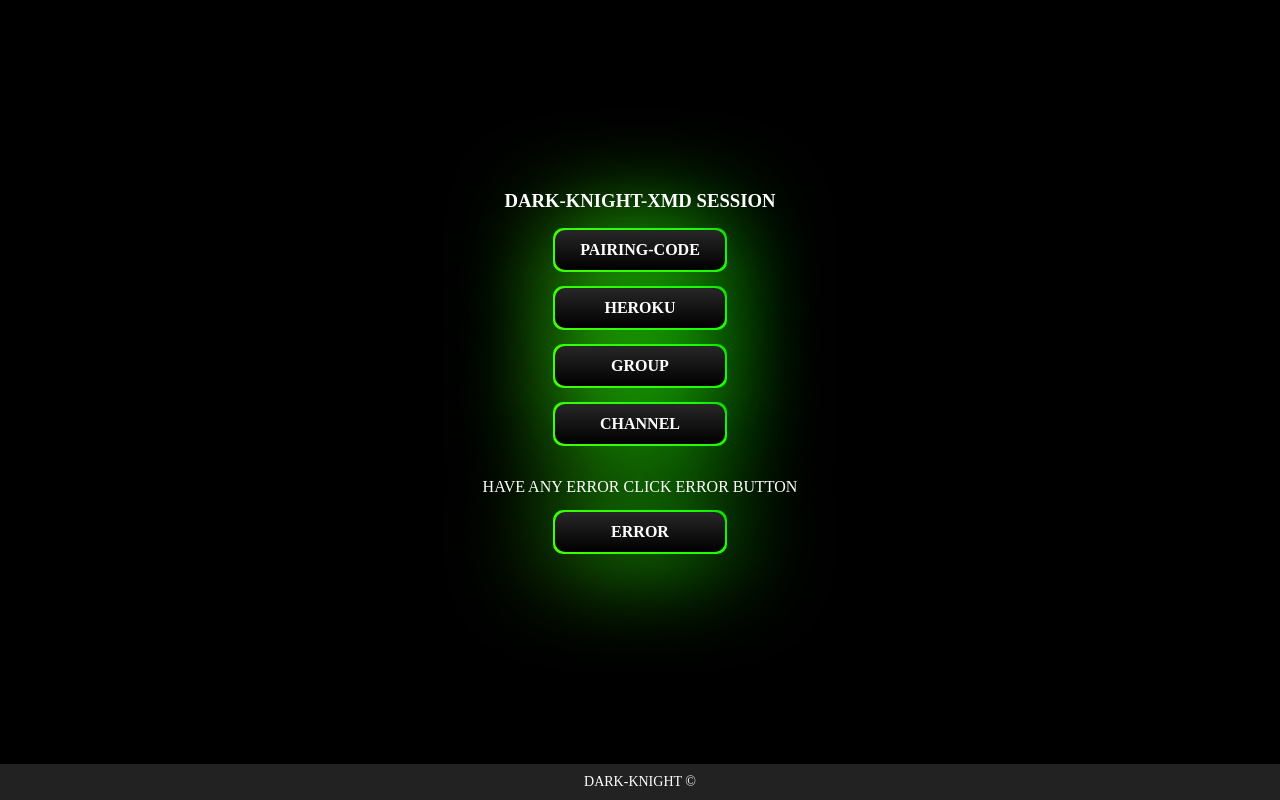
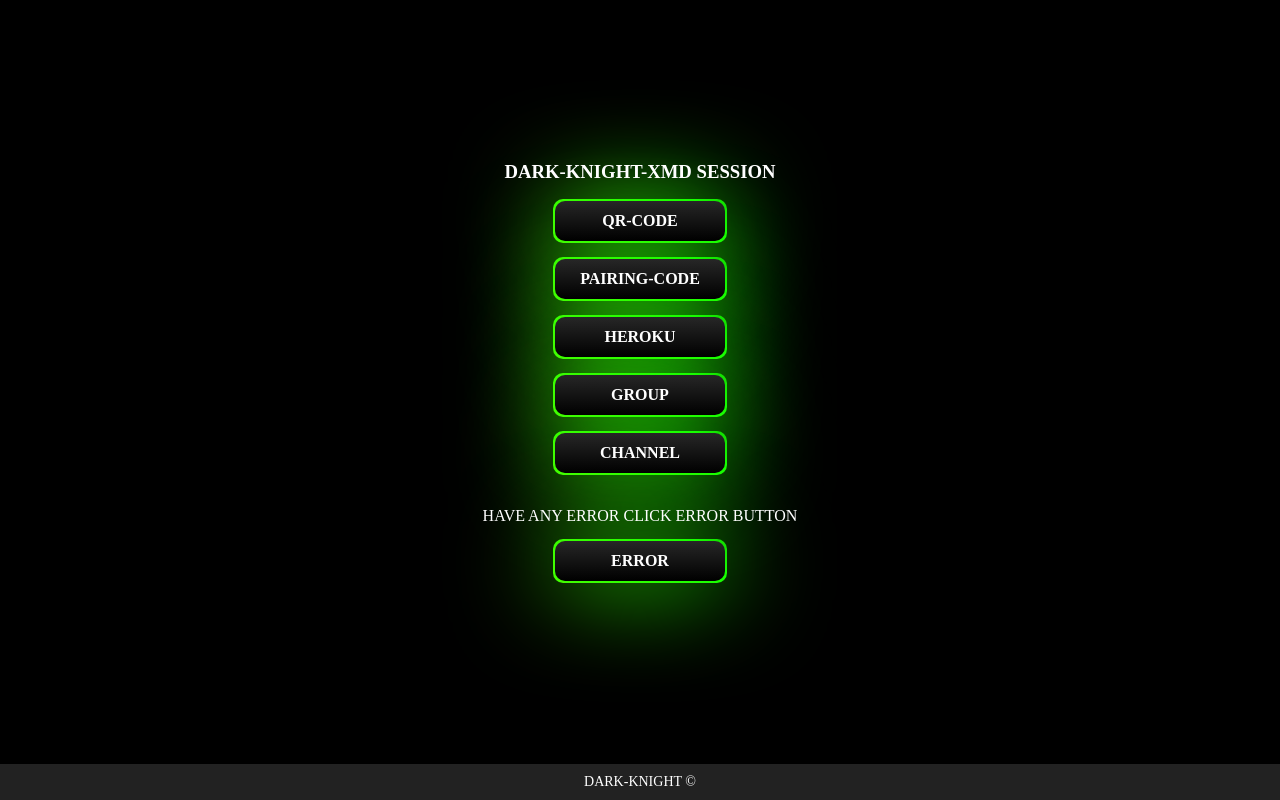
Before and after one commit to tgeenod/D-K-X-PAIR, a website: page main.html in a window 1280 px wide. Drawn offline with Linux system fonts and the light colour scheme.

Commit message:
Update main.html

```diff
--- a/main.html
+++ b/main.html
@@ -114,6 +114,7 @@
   <div class="button-container">
     <h3> DARK-KNIGHT-XMD SESSION</h3>
     <div></div>
+    <a href="/qr" class="button" target="_blank"> <span>QR-CODE</span> </a> <br>
     <a href="/pair" class="button" target="_blank"> <span>PAIRING-CODE</span> </a> <br>
     <a href="https://dashboard.heroku.com/new?template=https://github.com/bot-deploy-main/DARK-KNIGHT-XMD" class="button" target="_blank"> <span>HEROKU</span> </a> <br>
     <a href="https://chat.whatsapp.com/IGgPW6pTrH14oAWCJALYR5?mode=ac_c" class="button" target="_blank"> <span>GROUP</span> </a> <br>
```
